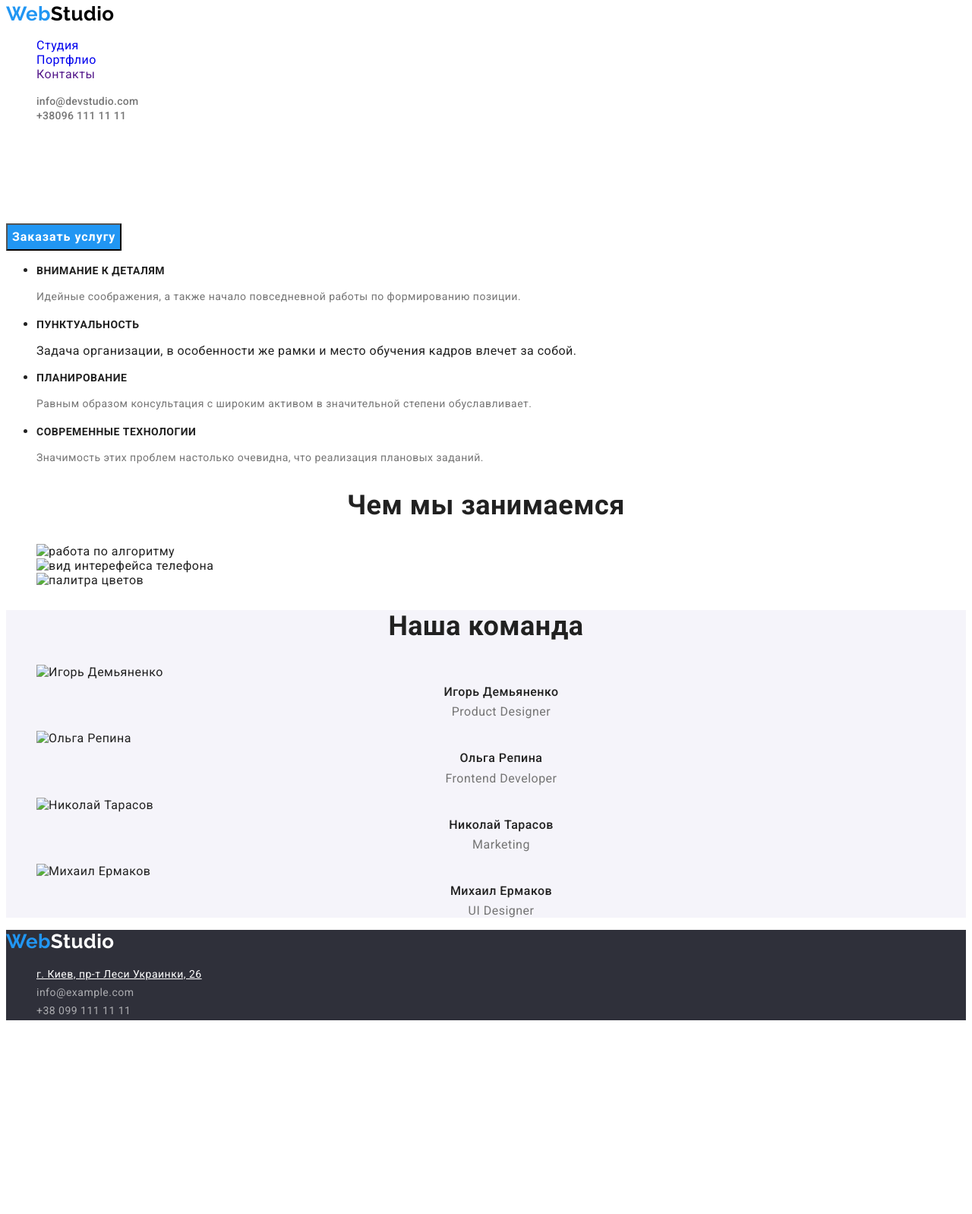
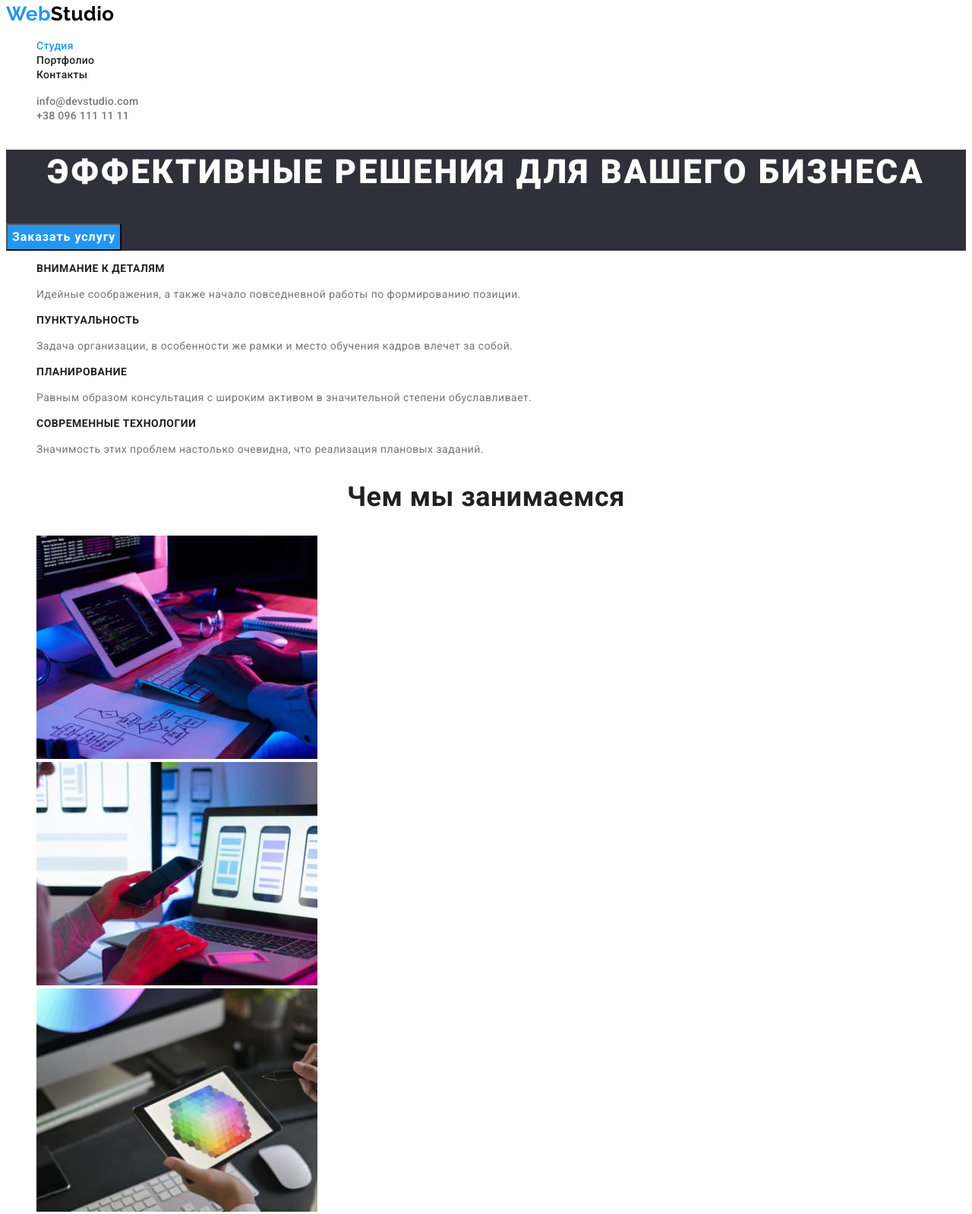
Before and after one commit to Ivanna12345/goit-markup-hw-02, a plain HTML site: page index.html in a window 1280 px wide. Shown: the part 5-1603 px from the top of the page at 76% size. Before the commit the page ends 1364 px from the top, so only its background shows below. Drawn offline with Linux system fonts and the light colour scheme; files that its build step writes are made by us from their sources.

Commit message:
исправлено

```diff
--- a/index.html
+++ b/index.html
@@ -1,90 +1,121 @@
 <!DOCTYPE html>
 <html lang="ru">
   <head>
-    <meta charset="UTF-8">
-    <meta http-equiv="X-UA-Compatible" content="IE=edge">
-    <meta name="viewport" content="width=device-width, initial-scale=1.0">
-    <link rel="stylesheet" href="./css/styles.css">
-    <title>WebStudio</title>
+    <meta charset="UTF-8" />
+    <meta http-equiv="X-UA-Compatible" content="IE=edge" />
+    <meta name="viewport" content="width=device-width, initial-scale=1.0" />
+    <title>Студия</title>
     <link rel="preconnect" href="https://fonts.googleapis.com" />
     <link rel="preconnect" href="https://fonts.gstatic.com" crossorigin />
     <link
       href="https://fonts.googleapis.com/css2?family=Raleway:wght@700&family=Roboto:wght@400;500;700;900&display=swap"
-      rel="stylesheet"/>
+      rel="stylesheet"
+    />
+    <link rel="stylesheet" href="/styles.css" />
   </head>
+
   <body>
-   <!-- Header -->
+    <!-- Шапка -->
     <header class="header">
+      <nav class="header-nav">
         <a class="logo link" href="./index.html"
-        >Web<span class="logo-black">Studio</span></a>
-        <nav class="heder-nav">
+          >Web<span class="logo-black">Studio</span></a
+        >
         <ul class="header-nav-list list">
           <li class="header-nav-item">
-                <a class="link" href="./index.html">Студия</a></li>
+            <a class="header-nav-link link current" href="./index.html"
+              >Студия</a
+            >
+          </li>
           <li class="header-nav-item">
-                <a class="link" href="./portfolio.html">Портфлио</a></li>
+            <a class="header-nav-link link" href="./portfolio.html"
+              >Портфолио</a
+            >
+          </li>
           <li class="header-nav-item">
-                <a class="link" href="">Контакты</a></li>
+            <a class="header-nav-link link" href="">Контакты</a>
+          </li>
         </ul>
       </nav>
       <ul class="header-contact-list list">
         <li class="header-contact-item">
-        <a class="header-contact-link link"  href="mailto:info@devstudio.com">info@devstudio.com</a></li>
+          <a class="header-contact-link link" href="mailto:info@devstudio.com"
+            >info@devstudio.com</a
+          >
+        </li>
         <li class="header-contact-item">
-        <a class="header-contact-link link" href="tel:+380961111111">+38096 111 11 11</a></li>
+          <a class="header-contact-link link" href="tel:+380961111111"
+            >+38 096 111 11 11</a
+          >
+        </li>
       </ul>
     </header>
-    <!-- Main -->
-<main class="main">
-    <!-- основной блок с переходом на заказ услуг -->
-    <section class="herro">
+    <!-- Основной контент -->
+    <main>
+      <!-- Герой -->
+      <section class="hero">
         <h1 class="hero-title">Эффективные решения для вашего бизнеса</h1>
         <button class="hero-btn" type="button">Заказать услугу</button>
       </section>
       <!-- Список преимуществ -->
       <section class="features-section">
         <!-- h2 Преимущества спрятать в css правильно -->
-    <h2 hidden> Наши преимущества</h2>
-    <ul>
+        <h2 hidden>Преимущества</h2>
+        <ul class="features-list list">
           <li class="features-item">
             <h3 class="features-title">Внимание к деталям</h3>
-    <p class="features-text">Идейные соображения, а также начало повседневной работы по формированию позиции.</p>
+            <p class="features-text">
+              Идейные соображения, а также начало повседневной работы по
+              формированию позиции.
+            </p>
           </li>
           <li class="features-item">
             <h3 class="features-title">Пунктуальность</h3>
-    <p>Задача организации, в особенности же рамки и место обучения кадров влечет за собой.</p>
+            <p class="features-text">
+              Задача организации, в особенности же рамки и место обучения кадров
+              влечет за собой.
+            </p>
           </li>
           <li class="features-item">
             <h3 class="features-title">Планирование</h3>
-    <p class="features-text">Равным образом консультация с широким активом в значительной степени обуславливает.</p>
+            <p class="features-text">
+              Равным образом консультация с широким активом в значительной
+              степени обуславливает.
+            </p>
           </li>
-<li>
+          <li class="features-item">
             <h3 class="features-title">Современные технологии</h3>
-    <p class="features-text">Значимость этих проблем настолько очевидна, что реализация плановых заданий.</p>
+            <p class="features-text">
+              Значимость этих проблем настолько очевидна, что реализация
+              плановых заданий.
+            </p>
           </li>
         </ul>
       </section>
       <!-- Список занятий -->
       <section class="work-section">
-    <h2 class="section-title" >Чем мы занимаемся</h2>
+        <h2 class="section-title">Чем мы занимаемся</h2>
         <ul class="work-list list">
-        <li class="work-item" >
-            <img src="./image/img1.jpg"
-            alt="работа по алгоритму"
+          <li class="work-item">
+            <img
+              src="./images/img1.jpg"
+              alt="сотрудник создает программу"
               width="370"
               height="294"
             />
           </li>
           <li class="work-item">
-            <img src="./image/img2.jpg"
-            alt="вид интерефейса телефона"
+            <img
+              src="./images/img2.jpg"
+              alt="сотрудник создает мобильное приложение"
               width="370"
               height="294"
             />
           </li>
           <li class="work-item">
-            <img src="./image/img3.jpg"
-            alt="палитра цветов"
+            <img
+              src="./images/img3.jpg"
+              alt="веб-дизайнер выбирает палитру"
               width="370"
               height="294"
             />
@@ -96,8 +127,9 @@
         <h2 class="section-title">Наша команда</h2>
         <ul class="team-list list">
           <li class="team-item">
-            <img src="./image/img-3.jpg"
-            alt="Игорь Демьяненко"
+            <img
+              src="./images/demnenko.jpg"
+              alt="фото Игоря Демьяненко"
               width="270"
               height="260"
             />
@@ -105,17 +137,19 @@
             <p class="team-profession" lang="en">Product Designer</p>
           </li>
           <li class="team-item">
-            <img src="./image/img-2.jpg"
-            alt="Ольга Репина"
+            <img
+              src="./images/repina.jpg"
+              alt="фото Ольги Репиной"
               width="270"
               height="260"
             />
-            <h3 class="team-worker" >Ольга Репина</h3>
+            <h3 class="team-worker">Ольга Репина</h3>
             <p class="team-profession" lang="en">Frontend Developer</p>
           </li>
           <li class="team-item">
-            <img src="./image/img-1.jpg"
-            alt="Николай Тарасов"
+            <img
+              src="./images/tarasov.jpg"
+              alt="фото Николая Тарасова"
               width="270"
               height="260"
             />
@@ -123,8 +157,9 @@
             <p class="team-profession" lang="en">Marketing</p>
           </li>
           <li class="team-item">
-            <img src="./image/img-4.jpg"
-            alt="Михаил Ермаков"
+            <img
+              src="./images/ermakov.jpg"
+              alt="фото Михаила Ермакова"
               width="270"
               height="260"
             />
@@ -137,22 +172,30 @@
     <!-- Подвал -->
     <footer class="footer">
       <a class="logo link" href="./index.html"
-        >Web<span class="logo-white">Studio</span></a>
+        >Web<span class="logo-white">Studio</span></a
+      >
       <!-- Список контактов -->
       <address class="footer-contact">
         <ul class="footer-contact-list list">
           <li class="footer-contact-item">
-                <a class="footer-contact-link address"
-                href="http://goo.gl/maps/bCZw3xiwHgorrPtk7"
+            <a
+              class="footer-contact-link address link"
+              href="https://goo.gl/maps/CdvJLRiEL6Q8Smko8"
               target="_blank"
-                rel="noopener nofollow noreferrer"
-                >г. Киев, пр-т Леси Украинки, 26</a></li>
+              rel="noreferrer noopener"
+              >г.Киев, пр-т Леси Украинки, 26</a
+            >
+          </li>
           <li class="footer-contact-item">
-                <a class="footer-contact-link link"
-                href="mailto:info@example.com">info@example.com</a></li>
+            <a class="footer-contact-link link" href="mailto:info@devstudio.com"
+              >info@devstudio.com</a
+            >
+          </li>
           <li class="footer-contact-item">
-                <a class="footer-contact-link link"
-                href="tel:+380991111111">+38 099 111 11 11</a></li>
+            <a class="footer-contact-link link" href="tel:+380961111111"
+              >+38 096 111 11 11</a
+            >
+          </li>
         </ul>
       </address>
     </footer>
```
Lines whose indentation alone changed are shown as unchanged.
